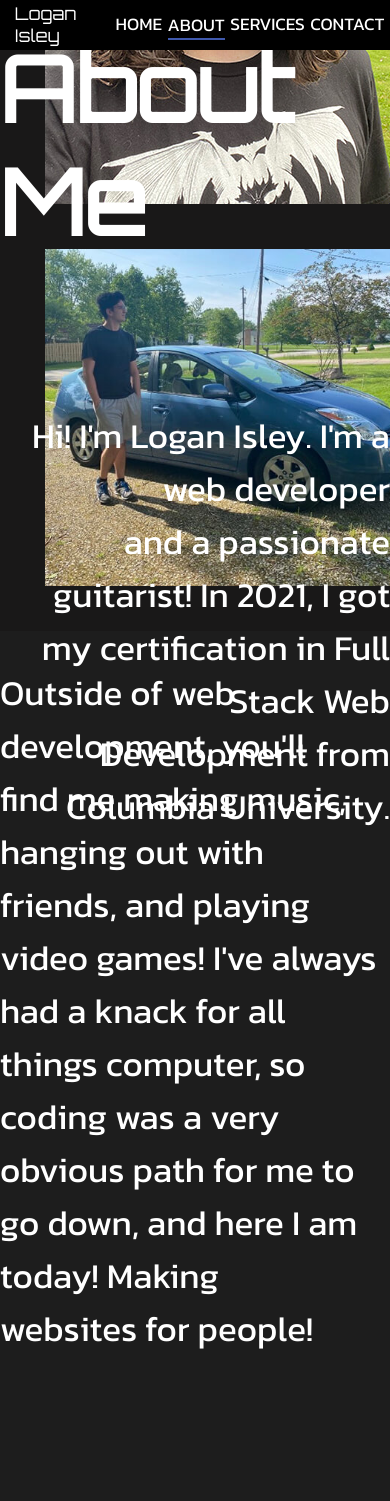
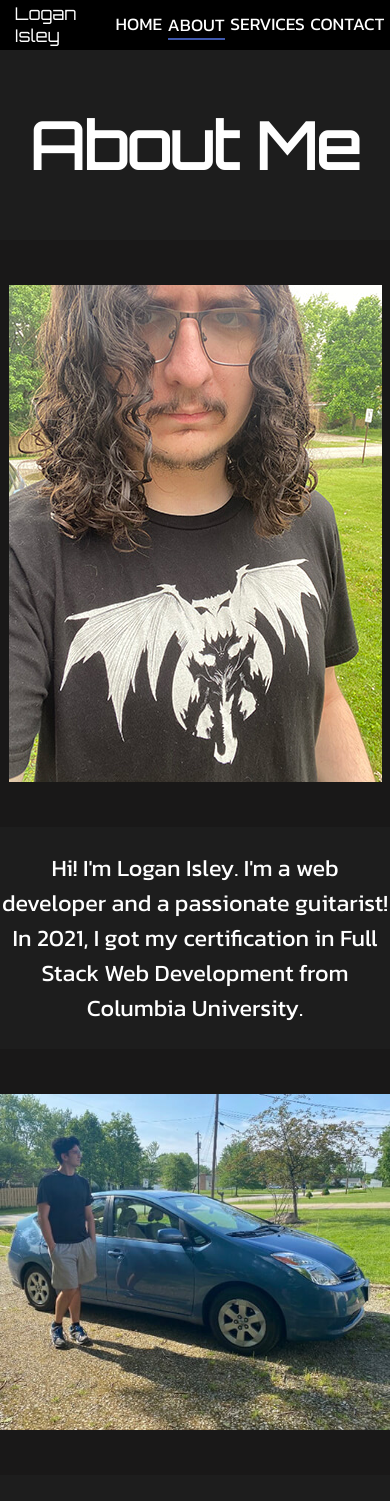
Before and after one commit to LowGcifer/Web-Dev-Site, a React (Create React App) app in the folder client/: page /about in a window 390 px wide. Shown: the top 1501 px of the page. Built offline with nearby package versions, Linux system fonts and the light colour scheme.

Commit message:
made about me mobile responsive

```diff
--- a/client/src/pages/about/about.css
+++ b/client/src/pages/about/about.css
@@ -16,8 +16,15 @@
   font-size: 90px;
 }
 
+@media only screen and (max-width: 720px) {
+  #about-header {
+    text-align: center;
+    font-size: 4rem;
+  }
+}
+
 #about-row-one {
-  height: 628px;
+  /* height: 628px; */
   font-family: Kanit;
   font-size: 35px;
   display: flex;
@@ -34,7 +41,7 @@
 }
 
 #about-row-two {
-  height: 522px;
+  /* height: 522px; */
   font-family: Kanit;
   font-size: 35px;
   display: flex;
@@ -52,6 +59,58 @@
 
 .about-images {
   border: 45px solid #191818;
+}
+
+@media only screen and (max-width: 1424px) {
+  #about-row-one {
+    flex-direction: column;
+    justify-content: center;
+    align-items: center;
+  }
+
+  #about-row-two {
+    flex-direction: column;
+    justify-content: center;
+    align-items: center;
+  }
+
+  #about-paragraph-one {
+    text-align: center;
+  }
+
+  #about-paragraph-two {
+    text-align: center;
+  }
+}
+
+@media only screen and (max-width: 1024px) {
+  #about-row-one {
+    flex-direction: row;
+  }
+
+  #about-row-two {
+    flex-direction: row;
+  }
+}
+
+@media only screen and (max-width: 720px) {
+  #about-paragraph-one br {
+    display: none;
+  }
+
+  #about-paragraph-two br {
+    display: none;
+  }
+}
+
+@media only screen and (max-width: 580px) {
+  #about-paragraph-one {
+    font-size: 6vw;
+  }
+
+  #about-paragraph-two {
+    font-size: 6vw;
+  }
 }
 
 #about-button-section {
```
